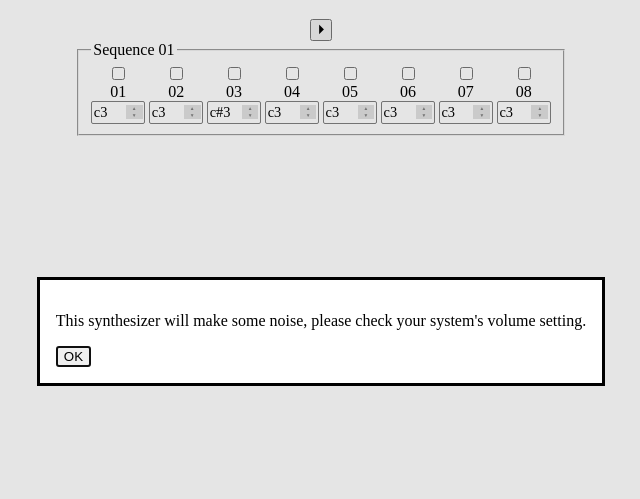
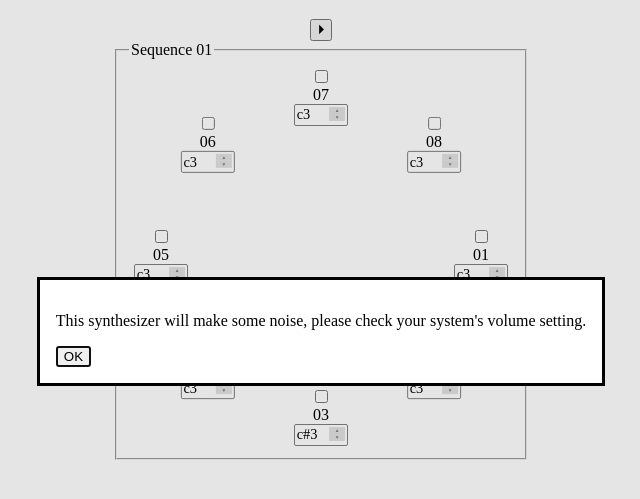
Before and after one commit to p-mcmahon-rmit/sequencer-prototype, a website: page index.html in a window 1280 px wide. Shown: the part 69-568 px from the top of the page, without its empty margins (319-959 px from the left). Drawn offline with nearby package versions, Linux system fonts and the light colour scheme.

Commit message:
made circular layout
used combo of grid and nth child to get the circle display

```diff
--- a/style.css
+++ b/style.css
@@ -9,13 +9,45 @@ body {
 }
 
 .seqStepsBox {
-  display: flex;
-  gap: 0.25rem;
+  width: 24rem;
+  height: 24rem;
+  display: grid;
+  align-content: center;
+  justify-items: center;
 }
+.seqStepBox:nth-child(1){
+  transform: translate(10rem);
+}
+.seqStepBox:nth-child(2){
+  transform: rotate(45deg) translate(10rem) rotate(-45deg);
+}
+.seqStepBox:nth-child(3){
+  transform: rotate(90deg) translate(10rem) rotate(-90deg);
+}
+.seqStepBox:nth-child(4){
+  transform: rotate(135deg) translate(10rem) rotate(-135deg);
+}
+.seqStepBox:nth-child(5){
+  transform: rotate(180deg) translate(10rem) rotate(-180deg);
+}
+.seqStepBox:nth-child(6){
+  transform: rotate(225deg) translate(10rem) rotate(-225deg);
+}
+.seqStepBox:nth-child(7){
+  transform: rotate(270deg) translate(10rem) rotate(-270deg);
+}
+.seqStepBox:nth-child(8){
+  transform: rotate(315deg) translate(10rem) rotate(-315deg);
+}
+
+
 .seqStepBox {
+  grid-column: 1/2;
+  grid-row: 1/2;
   display: flex;
   flex-direction: column;
   align-items: center;
+  width: fit-content;
 }
 
 /*pitch input*/
```
